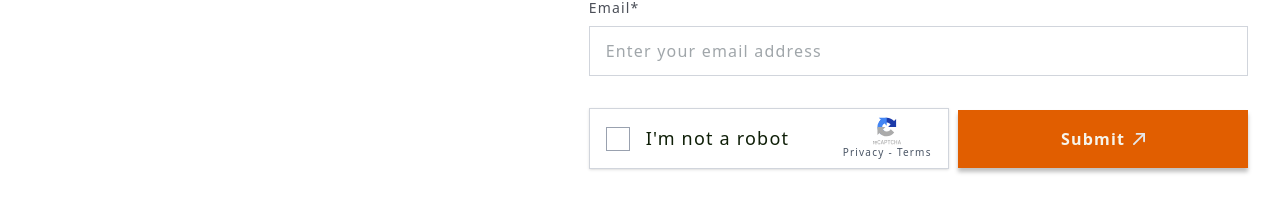
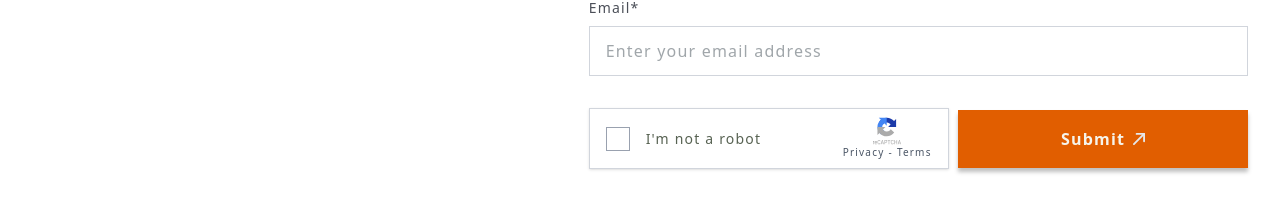
Before and after one commit to awais-ur-rehman/rigzone, a Next.js app: page /products in a window 1280 px wide. Shown: the part 3239-3454 px from the top of the page. Built offline with nearby package versions, Linux system fonts and the light colour scheme.

Commit message:
fixed: recaptcha and fixed blur

```diff
--- a/src/components/sections/ProductDetail.tsx
+++ b/src/components/sections/ProductDetail.tsx
@@ -26,8 +26,9 @@ export function ProductDetail() {
           <div className="grid grid-cols-1 sm:grid-cols-2 lg:grid-cols-3 gap-6 auto-rows-[550px]">
             {items.map((p: any) => {
               const isExpanded = expandedId === p.id;
+              const isBlurred = expandedId !== null && expandedId !== p.id;
               return (
-                <div key={p.id} className={`${isExpanded ? 'row-span-2' : 'row-span-1'} transition-all duration-500 ease-out will-change-transform`}>
+                <div key={p.id} className={`${isExpanded ? 'row-span-2' : 'row-span-1'} ${isBlurred ? 'blur-[2px]' : ''} transition-all duration-500 ease-out will-change-transform`}>
                   <ProductInfoCard
                     title={p.title}
                     imageUrl={p.imageUrl}
--- a/src/components/ui/RecaptchaBox.tsx
+++ b/src/components/ui/RecaptchaBox.tsx
@@ -51,7 +51,7 @@ export function RecaptchaBox({ onVerified }: RecaptchaBoxProps) {
                     <svg className="w-5 h-5 text-white" viewBox="0 0 20 20" fill="currentColor"><path fillRule="evenodd" d="M16.707 5.293a1 1 0 010 1.414l-7.25 7.25a1 1 0 01-1.414 0l-3.5-3.5a1 1 0 111.414-1.414l2.793 2.793 6.543-6.543a1 1 0 011.414 0z" clipRule="evenodd" /></svg>
                 ) : null}
             </span>
-            <span className="text-[18px] font-inter text-[#0F1F08]">I'm not a robot</span>
+            <span className="text-sm font-inter text-[#0F1F08]/70">I'm not a robot</span>
             <div className="ml-auto text-right">
                 <div className='flex items-center justify-center w-full'>
                     <img src="/images/contact-us/recaptcha.svg" alt="recaptch" className='w-7 h-7' />
```
